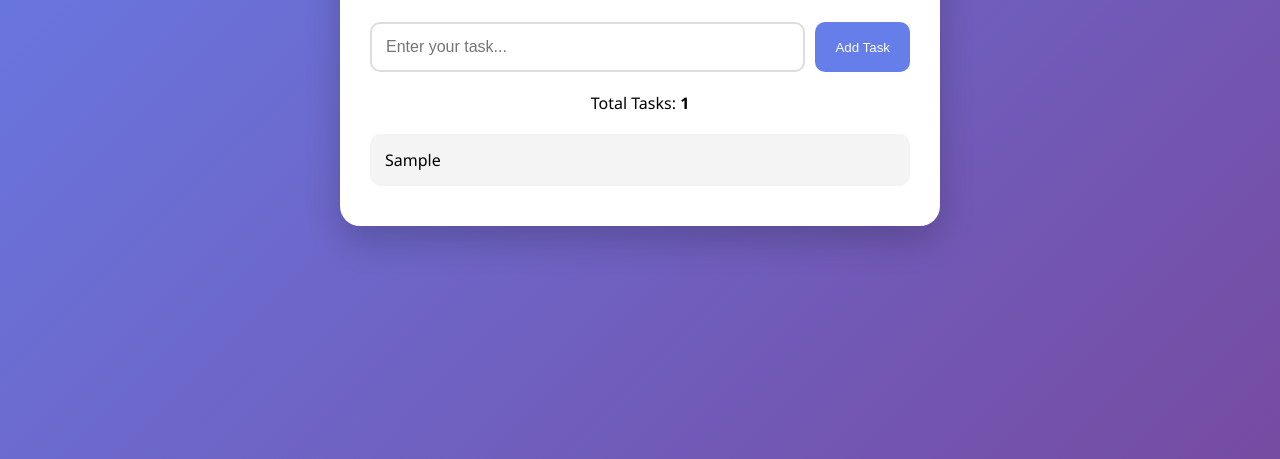
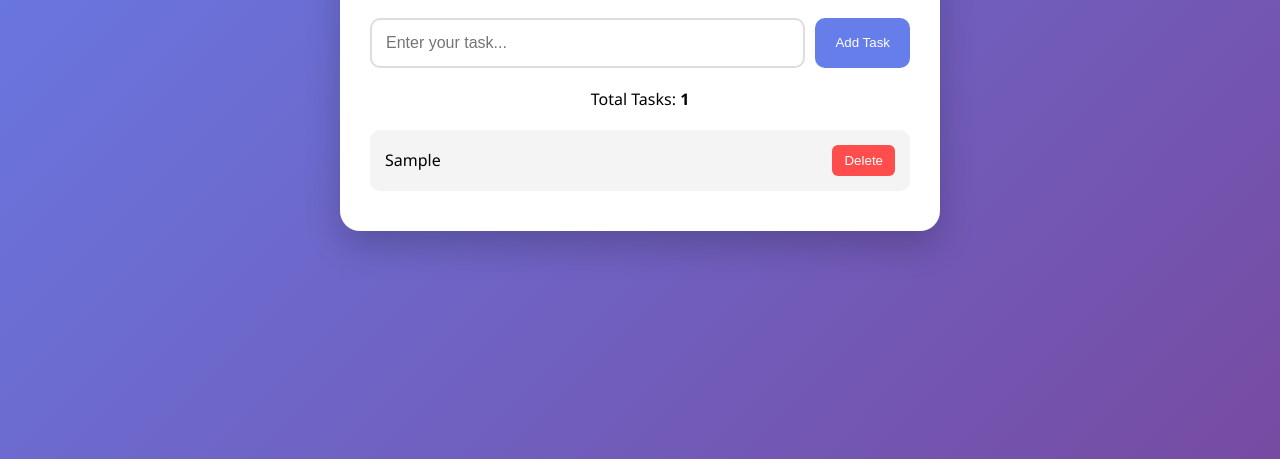
Before and after one commit to bobbybisht27/student-task-manager, a plain HTML site: page index.html in a window 1280 px wide. Both pictures are taken after typing "Sample" into the empty fields and a click on the button "Add Task". Shown: the part 341-800 px from the top of the page. Drawn offline with Linux system fonts and the light colour scheme.

Commit message:
Added delete task functionality

```diff
--- a/script.js
+++ b/script.js
@@ -14,9 +14,22 @@ addBtn.addEventListener("click", () => {
     }
 
     const li = document.createElement("li");
-    li.textContent = taskText;
 
-    taskList.appendChild(li);
+li.innerHTML = `
+    <span>${taskText}</span>
+    <button class="deleteBtn">Delete</button>
+`;
+
+const deleteBtn = li.querySelector(".deleteBtn");
+
+deleteBtn.addEventListener("click", () => {
+    li.remove();
+
+    count--;
+    taskCount.textContent = count;
+});
+
+taskList.appendChild(li);
 
     count++;
     taskCount.textContent = count;
--- a/style.css
+++ b/style.css
@@ -83,3 +83,15 @@ h1{
     justify-content:space-between;
     align-items:center;
 }
+.deleteBtn{
+    background:#ff4d4d;
+    color:white;
+    border:none;
+    padding:8px 12px;
+    border-radius:6px;
+    cursor:pointer;
+}
+
+.deleteBtn:hover{
+    opacity:0.9;
+}
```
